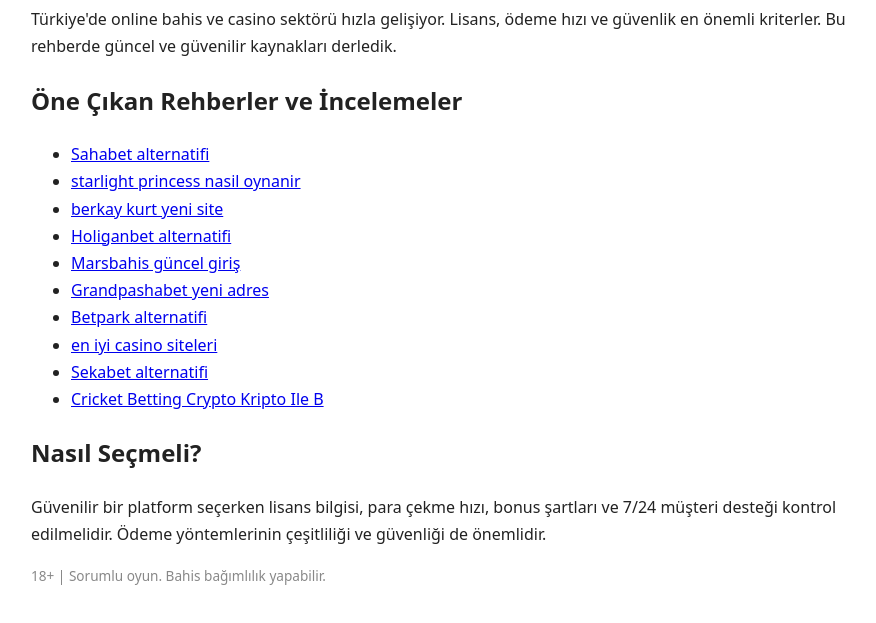
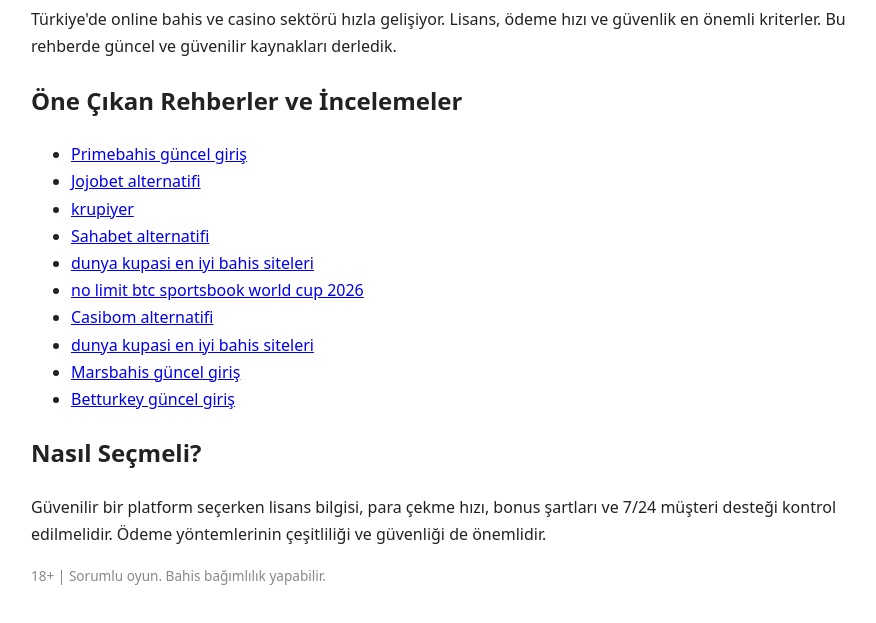
Before and after one commit to raxy992/bahis-rehberi-2026, a plain HTML site: page index.html in a window 1280 px wide. Shown: the part 123-746 px from the top of the page, without its empty margins (199-1075 px from the left). Drawn offline with Linux system fonts and the light colour scheme.

Commit message:
update guide 2026-08-14

```diff
--- a/index.html
+++ b/index.html
@@ -5,7 +5,7 @@
 <h1>Güvenilir Bahis ve Casino Siteleri Rehberi 2026</h1>
 <p>Türkiye'de online bahis ve casino sektörü hızla gelişiyor. Lisans, ödeme hızı ve güvenlik en önemli kriterler. Bu rehberde güncel ve güvenilir kaynakları derledik.</p>
 <h2>Öne Çıkan Rehberler ve İncelemeler</h2>
-<ul><li><a href="https://bahisrehberi2026.com/blog/sahabet-guvenilir-mi/">Sahabet alternatifi</a></li><li><a href="https://eniyicasinolar.net/blog/starlight-princess-nasil-oynanir/">starlight princess nasil oynanir</a></li><li><a href="https://anlibahisrehberi.net/">berkay kurt yeni site</a></li><li><a href="https://bahissikayet2026.com/blog/holiganbet-alternatifi/">Holiganbet alternatifi</a></li><li><a href="https://bahisforumu2026.com/blog/marsbahis-guncel-adres/">Marsbahis güncel giriş</a></li><li><a href="https://enbahissiteleri.com/blog/grandpashabet-yeni-adres/">Grandpashabet yeni adres</a></li><li><a href="https://bahisorankarsilastirma.com/blog/betpark-alternatifi/">Betpark alternatifi</a></li><li><a href="https://eniyicasinolar.net/">en iyi casino siteleri</a></li><li><a href="https://bahisorankarsilastirma.com/blog/sekabet-alternatifi/">Sekabet alternatifi</a></li><li><a href="https://cricketbettingcrypto.com/blog/cricket-betting-crypto-kripto-ile-bahis-rehberi-2026/">Cricket Betting Crypto Kripto Ile B</a></li></ul>
+<ul><li><a href="https://enbahissiteleri.com/blog/primebahis-guncel-giris/">Primebahis güncel giriş</a></li><li><a href="https://bahisadresleriguvenilir.com/blog/jojobet-yorumlari/">Jojobet alternatifi</a></li><li><a href="https://canlikrupiyer.com/">krupiyer</a></li><li><a href="https://bahissiteleribonuslu.com/blog/sahabet-giris-yapamiyorum/">Sahabet alternatifi</a></li><li><a href="https://dunyakupasigruplar.com/">dunya kupasi en iyi bahis siteleri</a></li><li><a href="https://wc2026turkiye.com/worldcup-2026/haberler/crypto-betting-revolution-world-cup-2026-transforms-digital-sports-wagering-land.html">no limit btc sportsbook world cup 2026</a></li><li><a href="https://iddaatahminrehberi.com/blog/casibom-guvenilir-mi/">Casibom alternatifi</a></li><li><a href="https://dunyakupasigruplar.com/">dunya kupasi en iyi bahis siteleri</a></li><li><a href="https://bahisforumu2026.com/blog/marsbahis-guncel-adres/">Marsbahis güncel giriş</a></li><li><a href="https://bahissitelerirehberi.com/blog/betturkey-guncel-giris/">Betturkey güncel giriş</a></li></ul>
 <h2>Nasıl Seçmeli?</h2>
 <p>Güvenilir bir platform seçerken lisans bilgisi, para çekme hızı, bonus şartları ve 7/24 müşteri desteği kontrol edilmelidir. Ödeme yöntemlerinin çeşitliliği ve güvenliği de önemlidir.</p>
 <p style="color:#888;font-size:.85em">18+ | Sorumlu oyun. Bahis bağımlılık yapabilir.</p>
```
